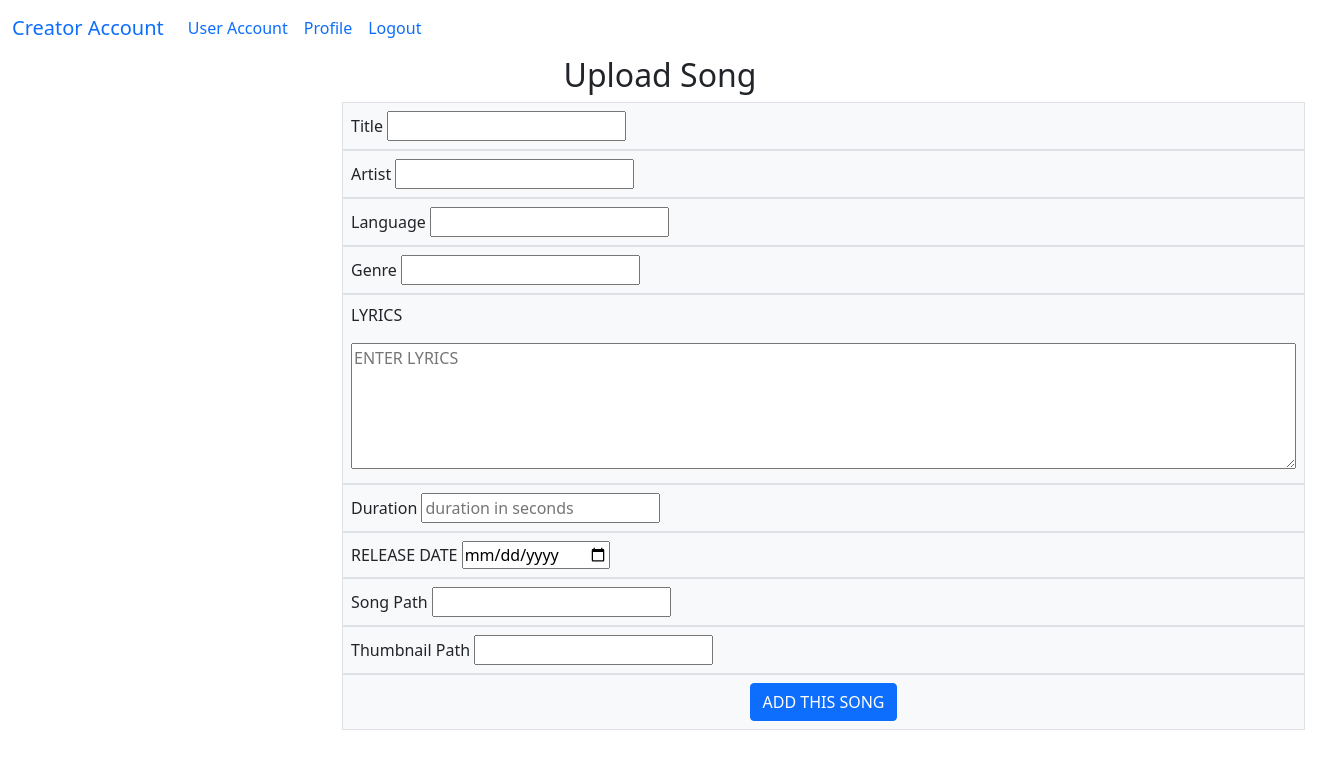
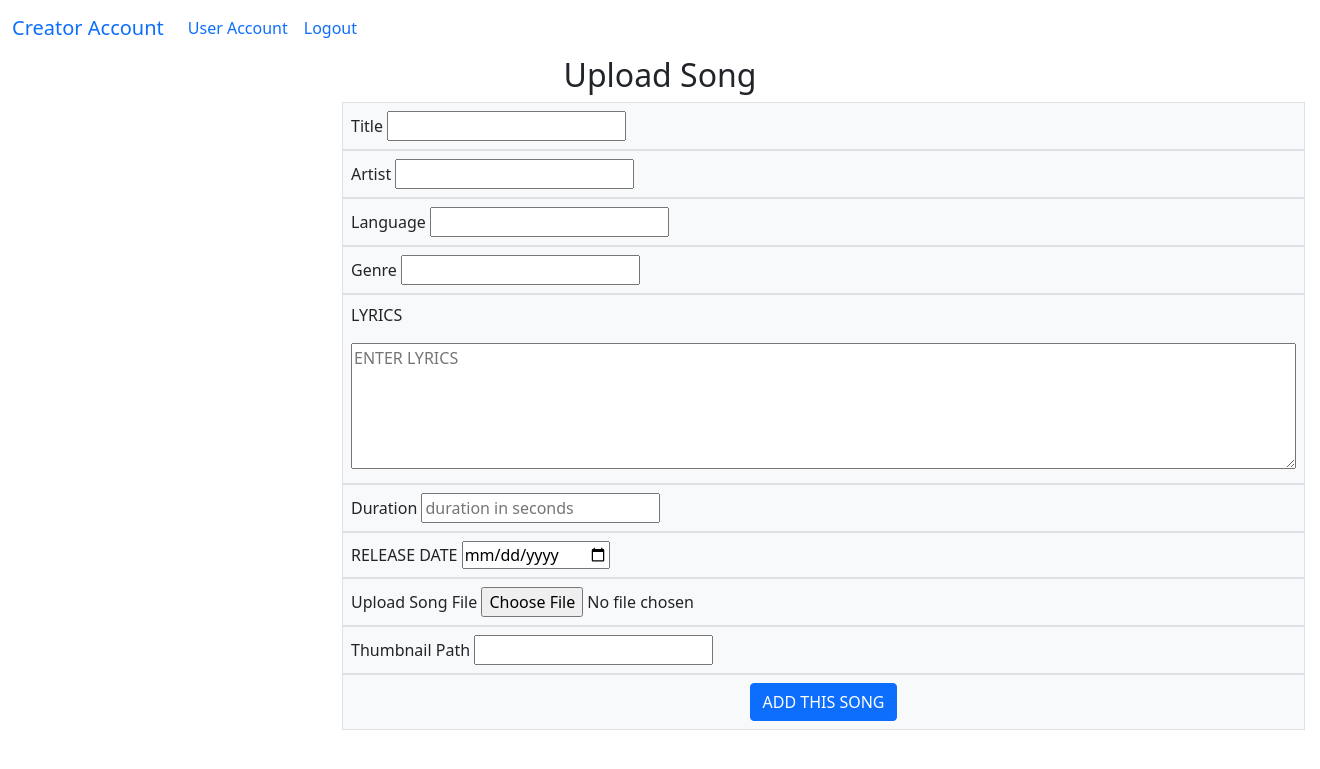
Before and after one commit to 21f3000093/MUSIC-STREAMING-APP, a Flask app: page /add_song/1 in a window 1320 px wide. Shown: the top 769 px of the page. Run offline with Flask 3, Linux system fonts and the light colour scheme; some libraries are stand-ins or nearby versions.

Commit message:
final submission

```diff
--- a/app.py
+++ b/app.py
@@ -25,7 +25,7 @@ def calculate_avg_rating(s_id):
         sum_ratings = 0
         for rating in ratings:
             sum_ratings += rating.rating
-        avg_rating = (sum_ratings / total_ratings)
+        avg_rating = round((sum_ratings / total_ratings),1)
         return avg_rating
     else:
         return 0  # Returning 0 if there is no rating for a song
@@ -348,7 +348,7 @@ def creator_account(u_id):
         for song in songs :
             sum_ratings += song.song_avg_rating
 
-        avg_rating=(sum_ratings/len(songs))
+        avg_rating=round(sum_ratings/len(songs),1)
 
 
 
@@ -364,6 +364,52 @@ def creator_account(u_id):
         db.session.commit()
         return redirect("/home/{}/creator_account".format(u_id))
 
+
+#### add a new songs
+@app.route("/add_song/<int:u_id>", methods=["GET", "POST"])
+def add_song(u_id):
+    user = User.query.get(u_id)
+    if request.method == "GET":
+        return render_template("add_song_form.html", user=user)
+
+    if request.method == "POST":
+        s_name = request.form.get("s_name")
+        s_artist = request.form.get("s_artist")
+        s_language = request.form.get("s_language")
+        s_genre = request.form.get("s_genre")
+        s_lyrics = request.form.get("s_lyrics")
+        s_duration = request.form.get("s_duration")
+        s_release_date = request.form.get("s_release_date")
+        s_creator_id = u_id
+        song_file=request.files['song_file']
+        s_thumbnail = request.form.get("s_thumbnail")
+
+        s1 = Song(
+            song_name=s_name,
+            song_artist=s_artist,
+            song_language=s_language,
+            song_genre=s_genre,
+            song_lyrics=s_lyrics,
+            song_duration=s_duration,
+            release_date=s_release_date,
+            creator_id=s_creator_id,
+            song_path='',
+            song_thumbnail=s_thumbnail,
+        )
+
+        db.session.add(s1)
+        db.session.commit()
+
+
+        song_file.filename= str(s1.song_id) +  song_file.filename  # this is the solution if two mp3 files have same name
+        s1.song_path=('songs/'+ song_file.filename) # updating the song path (relative path wrt static folder )
+        db.session.commit()
+
+        if song_file:
+            song_file.save('static/songs/' + song_file.filename) # saving the file to the path "static/songs/"
+
+
+        return redirect("/home/{}/creator_account".format(u_id))
 
 ####### all songs of an album for creator account
 
@@ -394,8 +440,7 @@ def add_album_song(a_id, u_id):
         s_duration = request.form.get("s_duration")
         s_release_date = request.form.get("s_release_date")
         s_creator_id = u_id
-
-        s_path = request.form.get("s_path")
+        song_file=request.files['song_file']
         s_thumbnail = request.form.get("s_thumbnail")
 
         s1 = Song(
@@ -407,13 +452,23 @@ def add_album_song(a_id, u_id):
             song_duration=s_duration,
             release_date=s_release_date,
             creator_id=s_creator_id,
-            song_path=s_path,
+            song_path=('static/songs/'+ song_file.filename),
             song_thumbnail=s_thumbnail,
             album_id=a_id,
         )
 
         db.session.add(s1)
         db.session.commit()
+
+        song_file.filename= str(s1.song_id) +  song_file.filename  # this is the solution if two mp3 files have same name
+        s1.song_path=('songs/'+ song_file.filename) # updating the song path (relative path wrt static folder )
+        db.session.commit()
+
+        if song_file:
+            song_file.save('static/songs/' + song_file.filename) # saving the file to the path "static/songs/"
+
+
+
         return redirect("/home/{}/creator_account".format(u_id))
 
 
@@ -430,42 +485,7 @@ def delete_album_song(s_id, u_id, a_id):
         return redirect("/creator_album_songs/{}/{}".format(u_id, a_id))
 
 
-# add new songs
-@app.route("/add_song/<int:u_id>", methods=["GET", "POST"])
-def add_song(u_id):
-    user = User.query.get(u_id)
-    if request.method == "GET":
-        return render_template("add_song_form.html", user=user)
 
-    if request.method == "POST":
-        s_name = request.form.get("s_name")
-        s_artist = request.form.get("s_artist")
-        s_language = request.form.get("s_language")
-        s_genre = request.form.get("s_genre")
-        s_lyrics = request.form.get("s_lyrics")
-        s_duration = request.form.get("s_duration")
-        s_release_date = request.form.get("s_release_date")
-        s_creator_id = u_id
-
-        s_path = request.form.get("s_path")
-        s_thumbnail = request.form.get("s_thumbnail")
-
-        s1 = Song(
-            song_name=s_name,
-            song_artist=s_artist,
-            song_language=s_language,
-            song_genre=s_genre,
-            song_lyrics=s_lyrics,
-            song_duration=s_duration,
-            release_date=s_release_date,
-            creator_id=s_creator_id,
-            song_path=s_path,
-            song_thumbnail=s_thumbnail,
-        )
-
-        db.session.add(s1)
-        db.session.commit()
-        return redirect("/home/{}/creator_account".format(u_id))
 
 
 # creator account song lyrics page
@@ -494,7 +514,7 @@ def update_song(s_id, u_id):
         song.song_lyrics = request.form.get("s_lyrics")
         song.song_duration = request.form.get("s_duration")
         song.release_date = request.form.get("s_release_date")
-        song.song_path = request.form.get("s_path")
+
         song.song_thumbnail = request.form.get("s_thumbnail")
 
         db.session.commit()
@@ -695,7 +715,7 @@ def creator_uploads(a_id,c_id):
             sum_ratings += song.song_avg_rating
 
 
-        avg_rating=(sum_ratings/len(songs))
+        avg_rating=round(sum_ratings/len(songs),1)
 
 
     return render_template("admin_creator_uploads.html",songs =songs,albums=albums , admin=admin,creator=user ,avg_rating=avg_rating)
--- a/model1.py
+++ b/model1.py
@@ -49,6 +49,7 @@ class Song(db.Model):
     song_avg_rating = db.Column(db.Float(), default=0) # included later during devlopement
 
     creator = db.relationship("User", backref="songs")
+    ratings= db.relationship("Rating",backref="song",cascade="all, delete")
 
     def __repr__(self):
         return "%r" % self.song_name
@@ -61,9 +62,9 @@ class Album(db.Model):
     album_genre = db.Column(db.String(50))
     album_artist = db.Column(db.String(100))
     creator_id = db.Column(db.Integer, db.ForeignKey("user.user_id"))
-    # album_play_count = db.Column(db.Integer, default=0) # remove this
+
     album_thumbnail = db.Column(db.String(255))
-    album_flag = db.Column(db.Boolean,default=False)    #need to add this
+    album_flag = db.Column(db.Boolean,default=False)
     songs = db.relationship("Song", backref="albums",cascade="all, delete")
     creator = db.relationship("User", backref="albums")
 
@@ -96,4 +97,3 @@ class Rating(db.Model):
     song_id = db.Column(db.Integer, db.ForeignKey("song.song_id"))
     rating = db.Column(db.Integer,default=None)
     user = db.relationship("User", backref="ratings")
-    song = db.relationship("Song", backref="ratings",cascade="all, delete" ) # add cascade all delete
--- a/templates/add_playlist_form.html
+++ b/templates/add_playlist_form.html
@@ -53,7 +53,7 @@
                     </td>
                     <td>
                         <div id="playlist_name">
-                            <input type="text" placeholder="Enter Playlist Name" name="playlist_name">
+                            <input type="text" placeholder="Enter Playlist Name" name="playlist_name" required aria-required="true">
                         </div>
                     </td>
                 </tr>
--- a/templates/add_song_form.html
+++ b/templates/add_song_form.html
@@ -25,55 +25,55 @@
 
         </div>
         <div class="d-grid gap-3">
-            <form action="/add_song/{{user.user_id}}" method="post">
+            <form action="/add_song/{{user.user_id}}" method="post" enctype="multipart/form-data">
 
 
                 <div class="p-2 bg-light border">
                     <label for="sn">Title</label>
-                    <input type="text" id="sn" name="s_name">
+                    <input type="text" id="sn" name="s_name" required aria-required="true">
                 </div>
 
                 <div class="p-2 bg-light border">
                     <label for="sa">Artist</label>
-                    <input type="text" id="sa" name="s_artist">
+                    <input type="text" id="sa" name="s_artist" required aria-required="true">
                 </div>
 
 
                 <div class="p-2 bg-light border">
                     <label for="sl">Language</label>
-                    <input type="text" id="sl" name="s_language">
+                    <input type="text" id="sl" name="s_language" required aria-required="true">
                 </div>
 
                 <div class="p-2 bg-light border">
                     <label for="sg">Genre</label>
-                    <input type="text" id="sg" name="s_genre">
+                    <input type="text" id="sg" name="s_genre" required aria-required="true">
                 </div>
 
                 <div class="p-2 bg-light border">
                     <p class="align-baseline">LYRICS</p>
-                    <textarea name="s_lyrics" id="sly" cols="100" rows="5" placeholder="ENTER LYRICS"></textarea>
+                    <textarea name="s_lyrics" id="sly" cols="100" rows="5" placeholder="ENTER LYRICS" required aria-required="true"></textarea>
 
                 </div>
 
                 <div class="p-2 bg-light border">
                     <label for="sd">Duration</label>
-                    <input type="number" id="sd" name="s_duration" placeholder="duration in seconds">
+                    <input type="number" id="sd" name="s_duration" placeholder="duration in seconds" required aria-required="true">
                 </div>
 
                 <div class="p-2 bg-light border">
                     <label for="srd">RELEASE DATE</label>
-                    <input type="date" id="srd" name="s_release_date">
+                    <input type="date" id="srd" name="s_release_date" required aria-required="true">
                 </div>
 
 
                 <div class="p-2 bg-light border">
-                    <label for="sp">Song Path</label>
-                    <input type="text" id="sp" name="s_path">
+                    <label for="sf">Upload Song File</label>
+                    <input type="file" name="song_file" id="sf" accept=".mp3" required aria-required="true">
                 </div>
 
                 <div class="p-2 bg-light border">
                     <label for="st">Thumbnail Path</label>
-                    <input type="text" id="st" name="s_thumbnail">
+                    <input type="text" id="st" name="s_thumbnail" required aria-required="true">
                 </div>
 
                 <div class="p-2 bg-light border text-center">
--- a/templates/admin_songs.html
+++ b/templates/admin_songs.html
@@ -76,7 +76,7 @@
     </header>
     <div class="container-fluid ">
         {% if songs|length == 0 %}
-        <p>No Songs Availaible</p>
+        <p class="text-center fs-3 text-capitalize">No Songs Availaible</p>
 
         {% else %}
             <!-- all songs -->
--- a/templates/all_playlists_page.html
+++ b/templates/all_playlists_page.html
@@ -59,7 +59,7 @@
                 {% if playlists|length == 0 %}
 
                 <div style="text-align:center ; padding:20px;">
-                    <h2>No playlist Available</h2>
+                    <p class="text-center fs-3 text-capitalize"> No playlist Available </p>
                     <a  class="btn btn-primary"  href="/add_playlist/{{user.user_id}}">add a playlist</a>
                 </div>
 
--- a/templates/creator_navbar.html
+++ b/templates/creator_navbar.html
@@ -15,9 +15,7 @@
                         <a class="nav-link" href="/home/{{user.user_id}}">User Account</a>
                     </li>
 
-                    <li class="nav-item">
-                        <a class="nav-link" href="#">Profile</a>
-                    </li>
+
 
                     <li class="nav-item">
                         <form action="/user_logout/{{user.user_id}}" method="post">
--- a/templates/general_user_navbar.html
+++ b/templates/general_user_navbar.html
@@ -19,9 +19,7 @@
                         <a class="nav-link" href="/all_playlists/{{user.user_id}}">Playlists</a>
                     </li>
 
-                    <li class="nav-item">
-                        <a class="nav-link" href="#">Profile</a>
-                    </li>
+
 
                     <li class="nav-item">
                         <form action="/user_logout/{{user.user_id}}" method="post">
--- a/templates/search_admin.html
+++ b/templates/search_admin.html
@@ -78,7 +78,7 @@
     </header>
     <div class="container-fluid ">
         {% if songs|length == 0 %}
-        <p>No Songs Found</p>
+        <p class="text-center fs-3 text-capitalize">No Songs Found</p>
 
         {% else %}
             <div class="container-fluid border border border-2 rounded-3 border-dark mb-4 overflow-auto" id="songs" >
--- a/templates/update_song.html
+++ b/templates/update_song.html
@@ -58,10 +58,7 @@
             </div>
 
 
-            <div class="p-2 bg-light border">
-                <label for="sp">Song Path</label>
-                <input type="text" id="sp" value="{{song.song_path}}" name="s_path">
-            </div>
+
 
             <div class="p-2 bg-light border">
                 <label for="st">Thumbnail Path</label>
```
Also changed, not shown: templates/add_album_song_form.html (+11 -12 lines), templates/play_song.html (+4 -3 lines), instance/mydbmtm.sqlite3, 2 other files.
